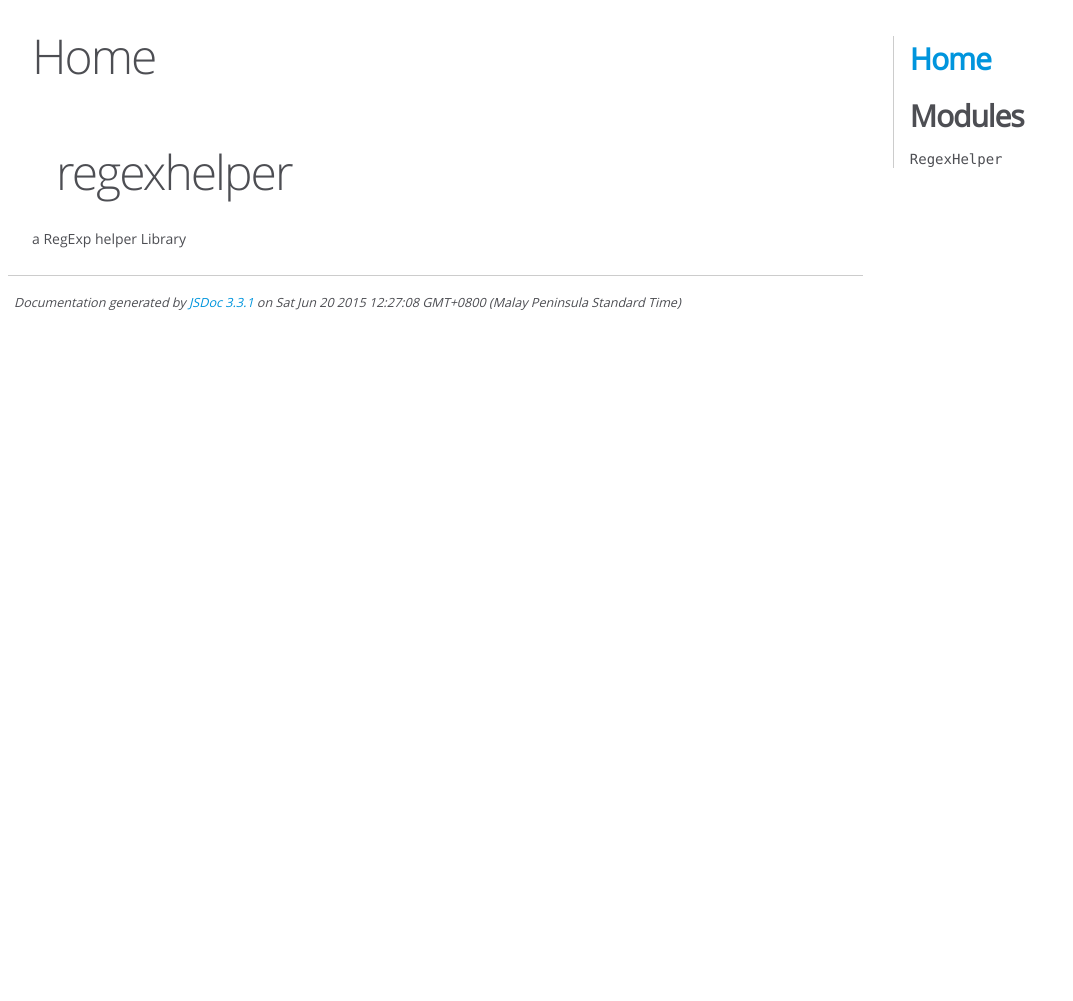
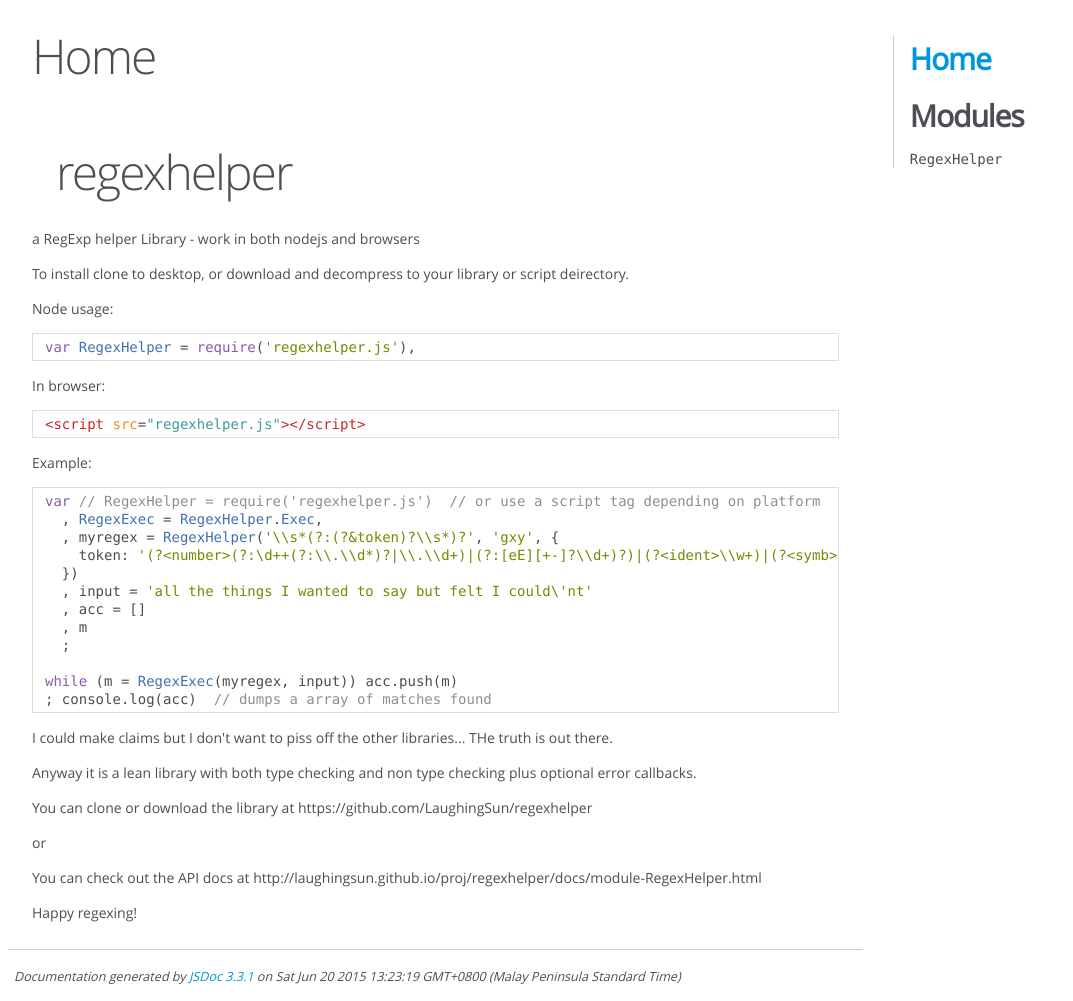
Before and after one commit to LaughingSun/regexhelper, a plain HTML site: page docs/index.html in a window 1280 px wide. Shown: the whole page, without its empty margins (0-1073 px from the left). Before the commit the page ends 800 px from the top, so only its background shows below. Drawn offline with Linux system fonts and the light colour scheme.

Commit message:
updated douments to include the updated readme

```diff
--- a/docs/index.html
+++ b/docs/index.html
@@ -43,7 +43,28 @@
 
 
     <section>
-        <article><h1>regexhelper</h1><p>a RegExp helper Library</p></article>
+        <article><h1>regexhelper</h1><p>a RegExp helper Library - work in both nodejs and browsers</p>
+<p>To install clone to desktop, or download and decompress to your library or script deirectory.</p>
+<p>Node usage:</p>
+<pre class="prettyprint source"><code>var RegexHelper = require('regexhelper.js'),</code></pre><p>In browser:</p>
+<pre class="prettyprint source"><code>&lt;script src=&quot;regexhelper.js&quot;>&lt;/script></code></pre><p>Example:</p>
+<pre class="prettyprint source"><code>var // RegexHelper = require('regexhelper.js')  // or use a script tag depending on platform
+  , RegexExec = RegexHelper.Exec,
+  , myregex = RegexHelper('\\s*(?:(?&token)?\\s*)?', 'gxy', {
+    token: '(?&lt;number>(?:\d++(?:\\.\\d*)?|\\.\\d+)|(?:[eE][+-]?\\d+)?)|(?&lt;ident>\\w+)|(?&lt;symb>[!@#$%\^&*(){}|\\[\]:;&lt;>,\\.?\\/]+)'
+  })
+  , input = 'all the things I wanted to say but felt I could\'nt'
+  , acc = []
+  , m
+  ;
+
+while (m = RegexExec(myregex, input)) acc.push(m)
+; console.log(acc)  // dumps a array of matches found</code></pre><p>I could make claims but I don't want to piss off the other libraries...  THe truth is out there.</p>
+<p>Anyway it is a lean library with both type checking and non type checking plus optional error callbacks.</p>
+<p>You can clone or download the library at https://github.com/LaughingSun/regexhelper</p>
+<p>or</p>
+<p>You can check out the API docs at http://laughingsun.github.io/proj/regexhelper/docs/module-RegexHelper.html</p>
+<p>Happy regexing!</p></article>
     </section>
 
 
@@ -60,7 +81,7 @@
 <br class="clear">
 
 <footer>
-    Documentation generated by <a href="https://github.com/jsdoc3/jsdoc">JSDoc 3.3.1</a> on Sat Jun 20 2015 12:27:08 GMT+0800 (Malay Peninsula Standard Time)
+    Documentation generated by <a href="https://github.com/jsdoc3/jsdoc">JSDoc 3.3.1</a> on Sat Jun 20 2015 13:23:19 GMT+0800 (Malay Peninsula Standard Time)
 </footer>
 
 <script> prettyPrint(); </script>
```
Also changed, not shown: docs/module-RegexHelper.html (+1 -1 lines), docs/regexhelper.js.html (+1 -1 lines).
